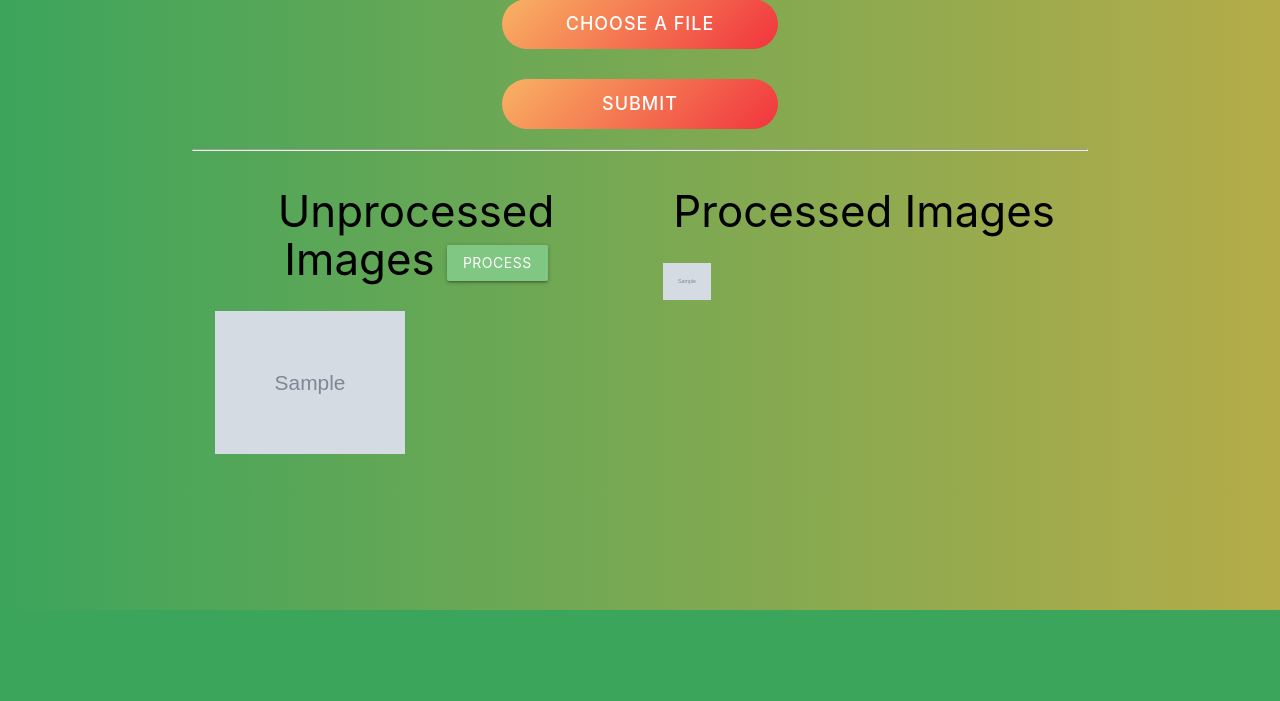
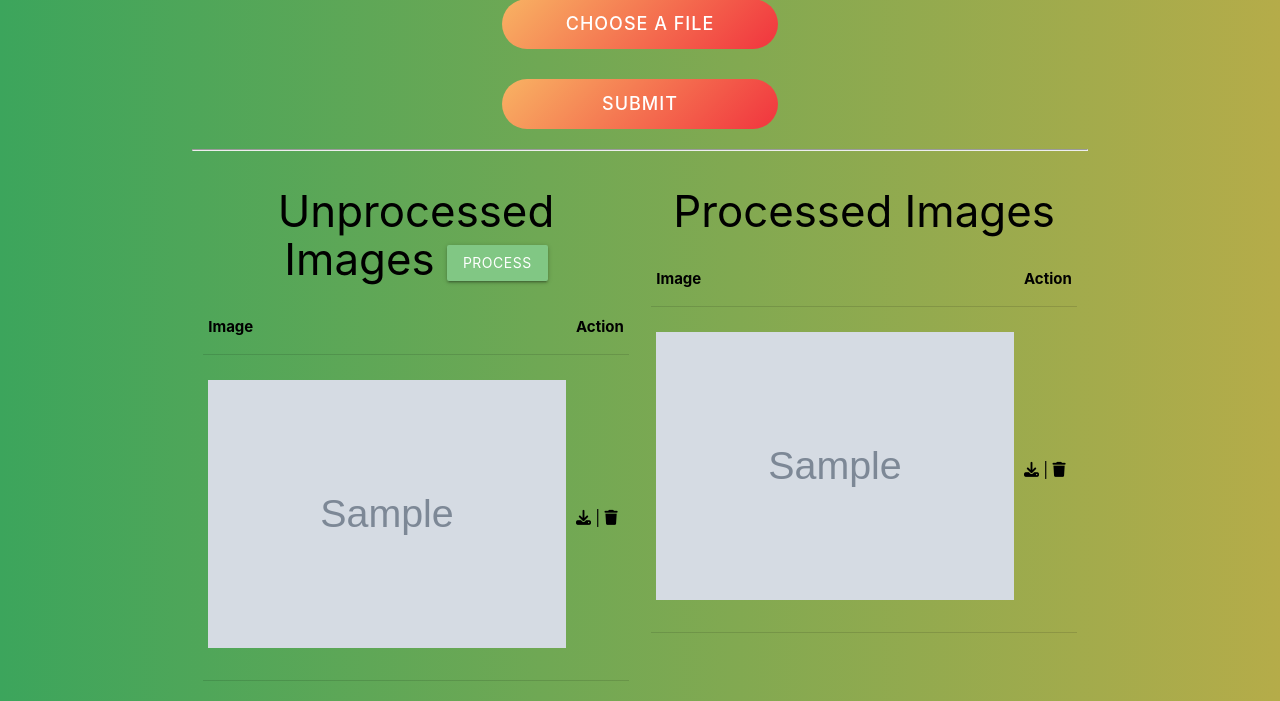
Before and after one commit to Rashik-raj/majorProject, a Django app: template templates/demo.htm in a window 1280 px wide. Shown: the part 190-891 px from the top of the page. Before the commit the page ends 800 px from the top, so only its background shows below. Run offline with Django 3.2, Linux system fonts and the light colour scheme; the template is opened without the code that fills it: most values are stand-ins (such as "Sample title", 1, 10 or a date in 2020); grey boxes marked "Sample" are stand-in pictures; parts of the project's set-up code (start-up, migrations or seed data) failed here and were passed over; some libraries are stand-ins or nearby versions.

Commit message:
download, and delete demo images functionality added

```diff
--- a/demo/urls.py
+++ b/demo/urls.py
@@ -5,4 +5,6 @@ urlpatterns = [
     path('', views.index, name='demo'),
     path('upload-demo-image/', views.upload_demo_image, name='upload-demo-image'),
     path('demo-in-action/', views.demo_in_action, name='demo-in-action'),
+    path('download/<str:folder_name>/<str:file_name>', views.image_download, name='image_download'),
+    path('delete/<str:folder_name>/<str:file_name>', views.image_delete, name='image_delete'),
 ]
--- a/templates/demo.htm
+++ b/templates/demo.htm
@@ -47,19 +47,51 @@
     <div class="col s6 center black-text">
       <h3>Unprocessed Images <a href="{% url 'demo-in-action' %}"><button id='demo'
         class="btn waves-effect waves-light green lighten-2">Process</button></a></h3>
+      <table>
+        <tr>
+            <th>Image</th>
+            <th>Action</th>
+        </tr>
         {% for image in unprocessed_images %}
-        <div class="col s6 center">
+            <tr>
+                <td>
+                  <a href="{% get_media_prefix %}image_folder/{{ image }}" target="_blank">
                     <img class="responsive-img zoom" src="{% get_media_prefix %}image_folder/{{ image }}" />
-        </div>
+                  </a>
+                </td>
+                <td>
+                    {% with folder_name="image_folder" %}
+                      <a href="{% url 'image_download' folder_name image %}" style="text-decoration: none; color: black;"><i class="fas fa-download zoom"></i></a> |
+                      <a href="{% url 'image_delete' folder_name image %}" style="text-decoration: none; color: black;"><i class="fas fa-trash zoom"></i></a>
+                    {% endwith %}
+                </td>
+            </tr>
         {% endfor %}
+      </table>
     </div>
     <div class="col s6 center black-text">
       <h3>Processed Images</h3>
+      <table>
+        <tr>
+            <th>Image</th>
+            <th>Action</th>
+        </tr>
         {% for image in processed_images %}
-        <div class="col s2 center">
+            <tr>
+                <td>
+                  <a href="{% get_media_prefix %}image_dataset/{{ image }}" target="_blank">
                     <img class="responsive-img zoom" src="{% get_media_prefix %}image_dataset/{{ image }}" />
-        </div>
+                  </a>
+                </td>
+                <td>
+                    {% with folder_name="image_dataset" %}
+                      <a href="{% url 'image_download' folder_name image %}" style="text-decoration: none; color: black;"><i class="fas fa-download zoom"></i></a> |
+                      <a href="{% url 'image_delete' folder_name image %}" style="text-decoration: none; color: black;"><i class="fas fa-trash zoom"></i></a>
+                    {% endwith %}
+                </td>
+            </tr>
         {% endfor %}
+      </table>
     </div>
   </div>
 </div>
@@ -67,6 +99,7 @@
 
 {% block script %}
 <script src="{% static 'js/custom.js' %}"></script>
+<script src="{% static 'js/kit.fontawesome.js' %}"></script>
 <script>
   const wrapper = document.querySelector(".wrapper");
   const fileName = document.querySelector(".file-name");
```
Also changed, not shown: demo/views.py (+19 -1 lines). Lines whose indentation alone changed are shown as unchanged.
